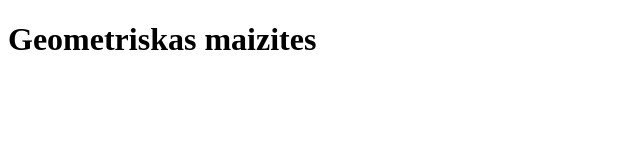
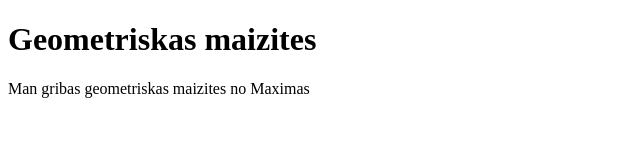
Before and after one commit to Le0nsB/banans_IPb23, a plain HTML site: page index.html in a window 1280 px wide. Shown: the whole page, without its empty margins (0-640 px from the left). Drawn offline with Linux system fonts and the light colour scheme.

Commit message:
Gribu maizites >:(

```diff
--- a/index.html
+++ b/index.html
@@ -7,5 +7,6 @@
 </head>
 <body>
     <h1>Geometriskas maizites</h1>
+    <p>Man gribas geometriskas maizites no Maximas</p>
 </body>
 </html>
```
